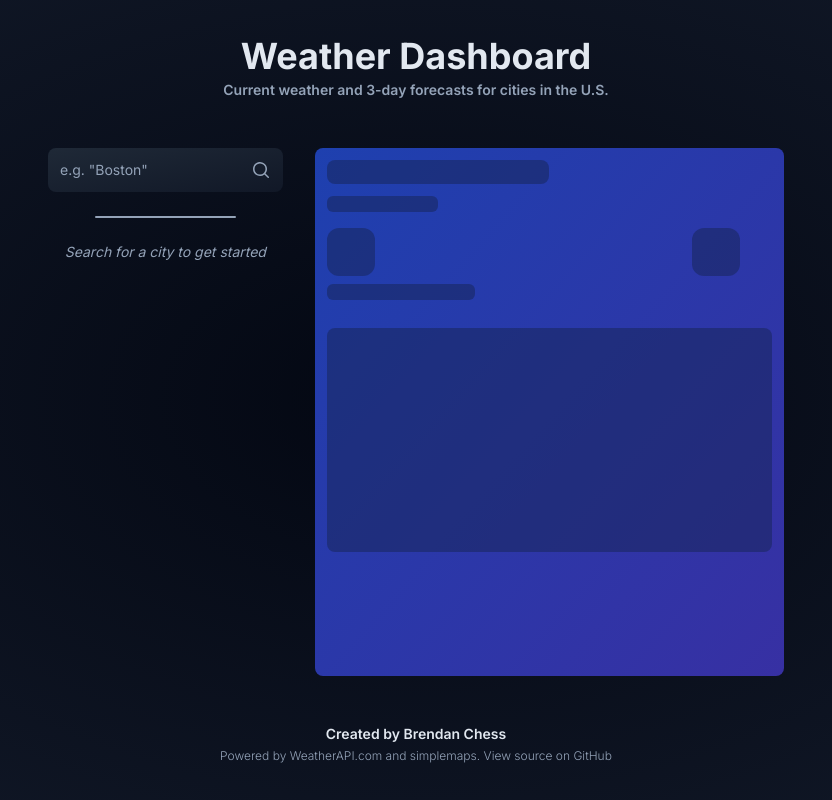
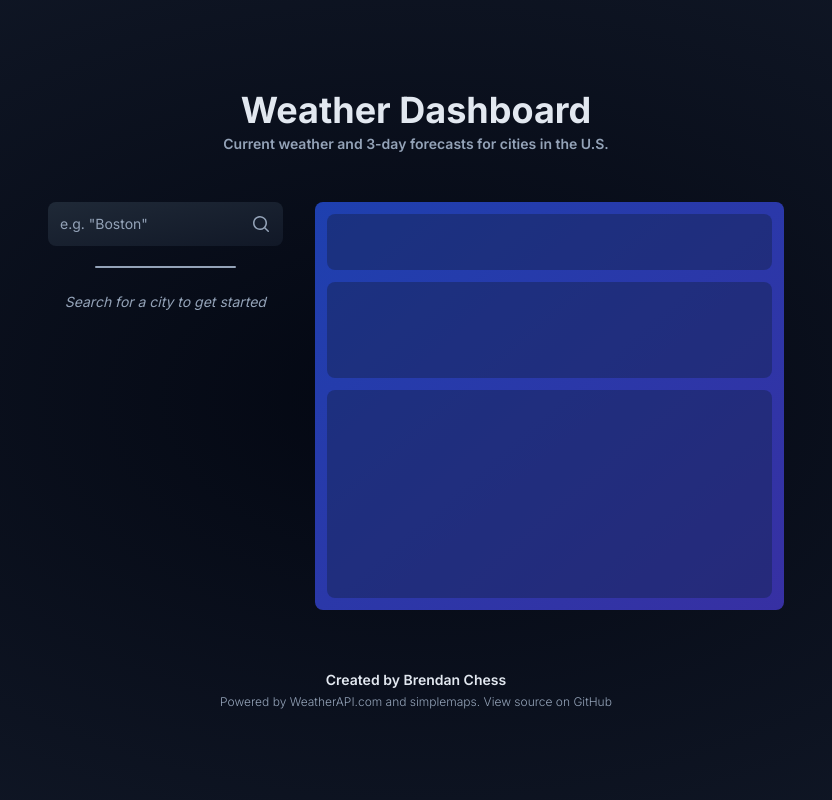
Before and after one commit to brendan-chess/weather-dashboard, a Next.js app: page / in a window 1280 px wide. Shown: the whole page, without its empty margins (224-1056 px from the left). Built offline with nearby package versions, Linux system fonts and the light colour scheme.

Commit message:
styling fixes for CityWeather

```diff
--- a/app/CityList.tsx
+++ b/app/CityList.tsx
@@ -9,14 +9,14 @@ export default function CityList() {
     useContext(CitiesContext);
 
   return (
-    <div className="mt-6">
+    <div className="mt-5 ">
       <div className="h-0.5 w-3/5 mx-auto bg-slate-400 rounded-full" />
       {storedCities.length < 1 ? (
         <p className="text-sm text-slate-400 my-6 text-center italic">
           Search for a city to get started
         </p>
       ) : (
-        <div className="max-h-[400px] overflow-y-scroll mt-6 flex flex-col gap-3">
+        <div className="h-80 overflow-y-auto mt-5 flex flex-col gap-3">
           {storedCities.map((city: City) => {
             const selected = city.id === selectedCity.id;
             return (
--- a/app/CityWeather.tsx
+++ b/app/CityWeather.tsx
@@ -1,6 +1,6 @@
 "use client";
 
-import { useContext, useEffect, useState } from "react";
+import React, { useContext, useEffect, useState } from "react";
 import { CitiesContext } from "./citiesProvider";
 
 export default function CityWeather() {
@@ -19,115 +19,114 @@ export default function CityWeather() {
     if (selectedCity.id !== "") fetchWeather();
   }, [selectedCity]);
 
-  return selectedCity.id !== "" ? (
-    <div className="p-3 my-3 md:mt-0 bg-gradient-to-br from-blue-800 to-indigo-800 rounded-lg h-full min-w-[335px]">
-      {weather !== null && selectedCity.id !== "" ? (
+  return (
+    <div className="p-3 my-3 md:mt-0 bg-gradient-to-br from-blue-800 to-indigo-800 rounded-lg">
+      <div className="h-14">
+        {selectedCity.id !== "" && weather !== null ? (
           <>
             <p className="text-xl font-semibold">
               {selectedCity.city}, {selectedCity.state}
             </p>
             <p className="opacity-60">{weather.current.time}</p>
+          </>
+        ) : (
+          <Skeleton />
+        )}
+      </div>
+
+      <div className="h-24 my-3">
+        {selectedCity.id !== "" && weather !== null ? (
           <div className="flex justify-between items-center">
             <div className="flex flex-col">
               <p className="text-4xl font-semibold mb-2">
                 {weather.current.temperature}
                 <span className="text-lg align-top">º</span>
               </p>
-
               <p className="text-sm">{weather.current.condition}</p>
             </div>
 
             <img
               src={weather.current.conditionIcon}
               alt={weather.current.condition}
-              className="h-min scale-75"
+              className="h-24 w-24"
             />
           </div>
+        ) : (
+          <Skeleton />
+        )}
+      </div>
 
-          <div className="rounded-lg px-2 py-4 mt-3 bg-blue-950 bg-opacity-50">
-            <p className="text-base font-medium mb-6 text-center">
+      <div className="h-52">
+        {selectedCity.id !== "" && weather !== null ? (
+          <div className="rounded-lg bg-blue-950 bg-opacity-50 py-3 px-2 md:px-7">
+            <p className="text-base font-medium text-center mb-7">
               3-Day Forecast
             </p>
             <div className="flex justify-between">
+              <Forecast
+                date={weather.forecast.dayOne.date}
+                conditionIcon={weather.forecast.dayOne.conditionIcon}
+                temperatureLow={weather.forecast.dayOne.temperatureLow}
+                temperatureHigh={weather.forecast.dayOne.temperatureHigh}
+              />
+
+              <Forecast
+                date={weather.forecast.dayTwo.date}
+                conditionIcon={weather.forecast.dayTwo.conditionIcon}
+                temperatureLow={weather.forecast.dayTwo.temperatureLow}
+                temperatureHigh={weather.forecast.dayTwo.temperatureHigh}
+              />
+
+              <Forecast
+                date={weather.forecast.dayThree.date}
+                conditionIcon={weather.forecast.dayThree.conditionIcon}
+                temperatureLow={weather.forecast.dayThree.temperatureLow}
+                temperatureHigh={weather.forecast.dayThree.temperatureHigh}
+              />
+            </div>
+          </div>
+        ) : (
+          <Skeleton />
+        )}
+      </div>
+    </div>
+  );
+}
+
+interface ForecastProps {
+  date: string;
+  conditionIcon: string;
+  temperatureLow: number;
+  temperatureHigh: number;
+}
+
+function Forecast({
+  date,
+  conditionIcon,
+  temperatureLow,
+  temperatureHigh,
+}: ForecastProps) {
+  return (
     <div className="flex flex-col items-center">
-                <p className="font-medium">{weather.forecast.dayOne.date}</p>
-                <img
-                  src={weather.forecast.dayOne.conditionIcon}
-                  alt={weather.current.condition}
-                  className="scale-50"
-                />
+      <p className="font-medium">{date}</p>
+      <img src={conditionIcon} className="h-12 w-12 md:h-16 md:w-16 my-3" />
       <p className="text-sm">
         <span className="opacity-60">
-                    {weather.forecast.dayOne.temperatureLow}
+          {temperatureLow}
           <span className="align-top">º</span>
           {" / "}
         </span>
-                  {weather.forecast.dayOne.temperatureHigh}
+        {temperatureHigh}
         <span className="align-top">º</span>
       </p>
     </div>
-
-              <div className="flex flex-col items-center">
-                <p className="font-medium">{weather.forecast.dayTwo.date}</p>
-                <img
-                  src={weather.forecast.dayTwo.conditionIcon}
-                  alt={weather.current.condition}
-                  className="scale-50"
-                />
-                <p className="text-sm">
-                  <span className="opacity-60">
-                    {weather.forecast.dayTwo.temperatureLow}
-                    <span className="align-top">º</span>
-                    {" / "}
-                  </span>
-                  {weather.forecast.dayTwo.temperatureHigh}
-                  <span className="align-top">º</span>
-                </p>
-              </div>
-
-              <div className="flex flex-col items-center">
-                <p className="font-medium">{weather.forecast.dayThree.date}</p>
-                <img
-                  src={weather.forecast.dayThree.conditionIcon}
-                  alt={weather.current.condition}
-                  className="scale-50"
-                />
-                <p className="text-sm">
-                  <span className="opacity-60">
-                    {weather.forecast.dayThree.temperatureLow}
-                    <span className="align-top">º</span>
-                    {" / "}
-                  </span>
-                  {weather.forecast.dayThree.temperatureHigh}
-                  <span className="align-top">º</span>
-                </p>
-              </div>
-            </div>
-          </div>
-        </>
-      ) : (
-        <div className="animate-pulse">
-          <div className="h-6 w-1/2 bg-blue-950 bg-opacity-50 rounded-lg mb-3" />
-          <div className="h-4 w-1/4 bg-blue-950 bg-opacity-50 rounded-md" />
-          <div className="flex justify-between mt-4 mb-2">
-            <div className="h-12 w-12 bg-blue-950 bg-opacity-50 rounded-xl" />
-            <div className="h-12 w-12 mr-8 bg-blue-950 bg-opacity-50 rounded-xl" />
-          </div>
-          <div className="h-4 w-1/3 bg-blue-950 bg-opacity-50 rounded-md" />
-          <div className="h-56 w-full mt-7 bg-blue-950 bg-opacity-50 rounded-lg" />
-        </div>
-      )}
-    </div>
-  ) : (
-    <div className="p-3 my-3 md:mt-0 bg-gradient-to-br from-blue-800 to-indigo-800 rounded-lg h-full min-w-[335px]">
-      <div className="h-6 w-1/2 bg-blue-950 bg-opacity-50 rounded-lg mb-3" />
-      <div className="h-4 w-1/4 bg-blue-950 bg-opacity-50 rounded-md" />
-      <div className="flex justify-between mt-4 mb-2">
-        <div className="h-12 w-12 bg-blue-950 bg-opacity-50 rounded-xl" />
-        <div className="h-12 w-12 mr-8 bg-blue-950 bg-opacity-50 rounded-xl" />
-      </div>
-      <div className="h-4 w-1/3 bg-blue-950 bg-opacity-50 rounded-md" />
-      <div className="h-56 w-full mt-7 bg-blue-950 bg-opacity-50 rounded-lg" />
-    </div>
   );
 }
+
+function Skeleton() {
+  return (
+    <>
+      <div className="h-full bg-blue-950 bg-opacity-50 rounded-lg" />
+    </>
+  );
+}
--- a/app/page.tsx
+++ b/app/page.tsx
@@ -4,7 +4,7 @@ import CityWeather from "./CityWeather";
 
 export default function Page() {
   return (
-    <div className="flex flex-col md:flex-row md:justify-between md:gap-x-8 md:max-w-screen-md md:min-w-[768px] p-4 md:h-[560px] min-w-[335px]">
+    <div className="flex flex-col p-4 min-w-[370px] md:flex-row md:justify-between md:gap-x-8 md:max-w-screen-md md:min-w-[768px] ">
       <div className="md:basis-1/3">
         <CitySearchBar />
         <CityList />
```
Lines whose indentation alone changed are shown as unchanged.
